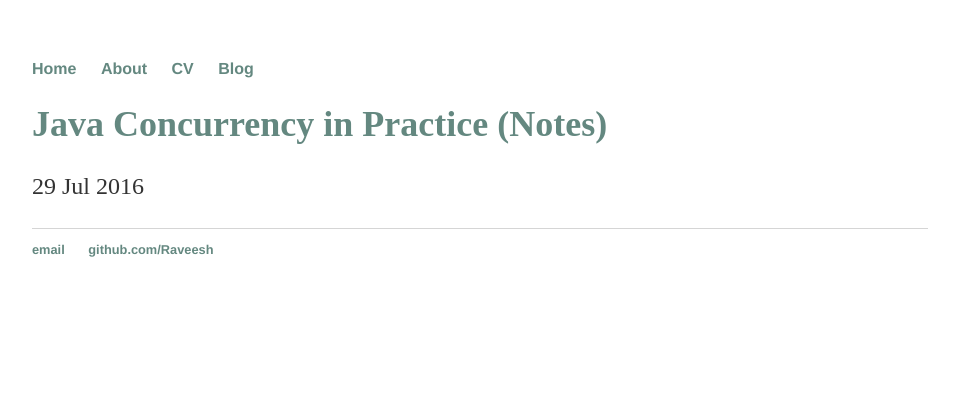
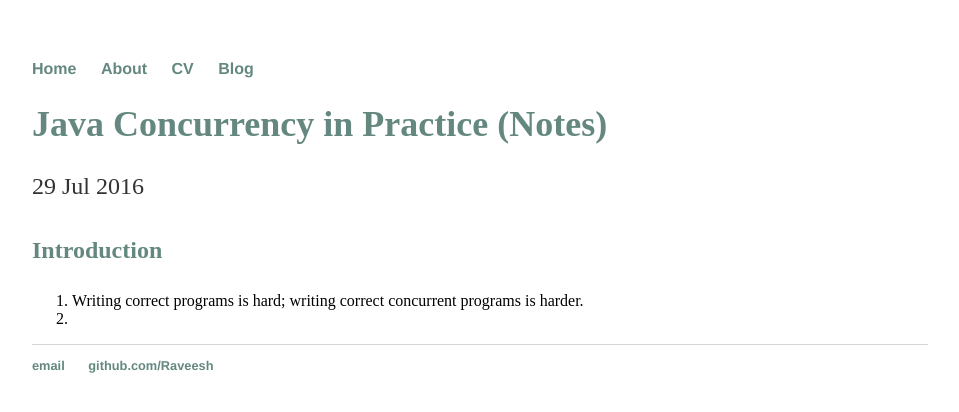
Before and after one commit to jainshailesh/Raveesh.github.io, a Jekyll site: the page built from _posts/2016-07-29-java-concurrency-in-practice.md, in a window 1280 px wide. Shown: the top 412 px of the page, without its empty margins (160-1119 px from the left). Built offline with Jekyll 4.4.1, drawn with Linux system fonts in a browser that asks for light colours.

Commit message:
layout for notes on Java concurrency in practice

```diff
--- a/_posts/2016-07-29-java-concurrency-in-practice.md
+++ b/_posts/2016-07-29-java-concurrency-in-practice.md
@@ -3,3 +3,6 @@ layout: post
 title: "Java Concurrency in Practice (Notes)"
 date: 2016-07-29
 ---
+## Introduction
+1. Writing correct programs is hard; writing correct concurrent programs is harder.
+2.
```
